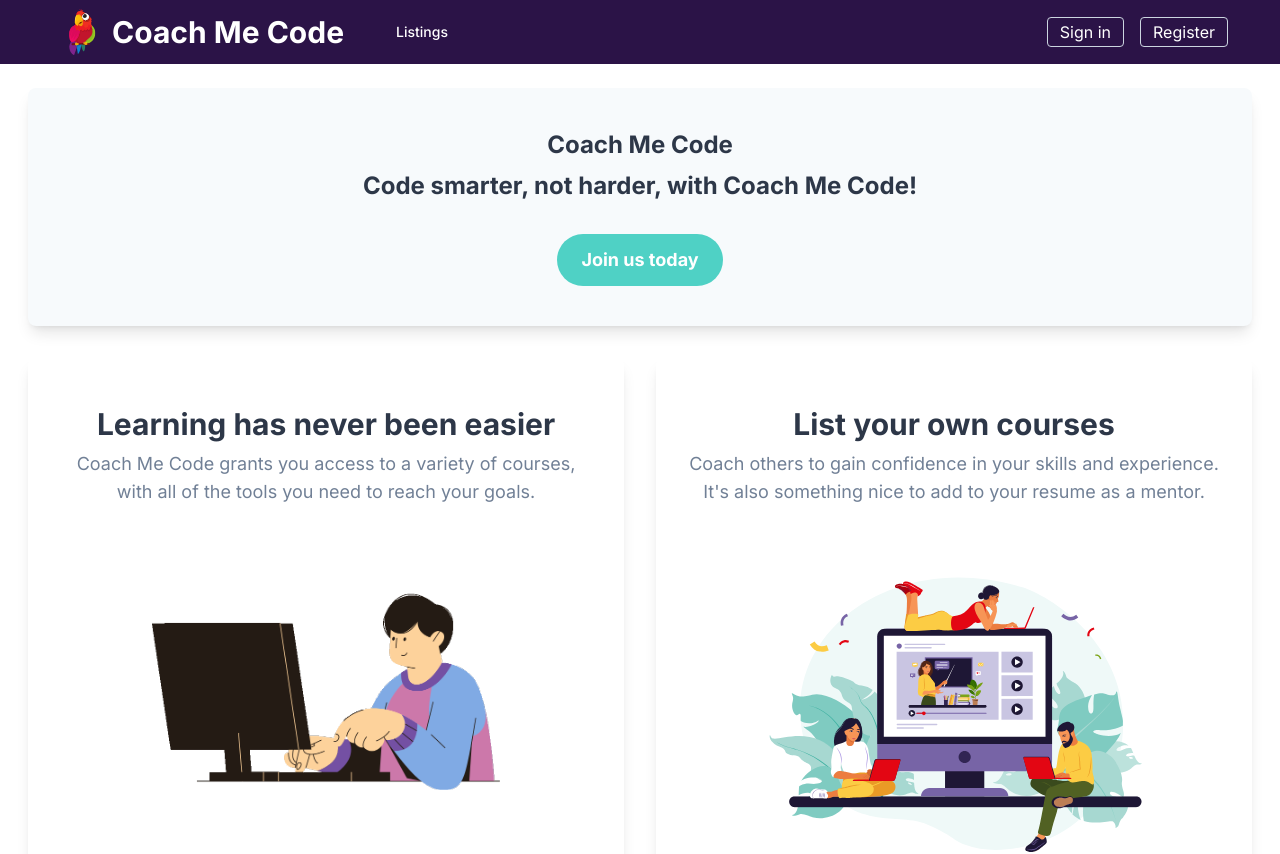
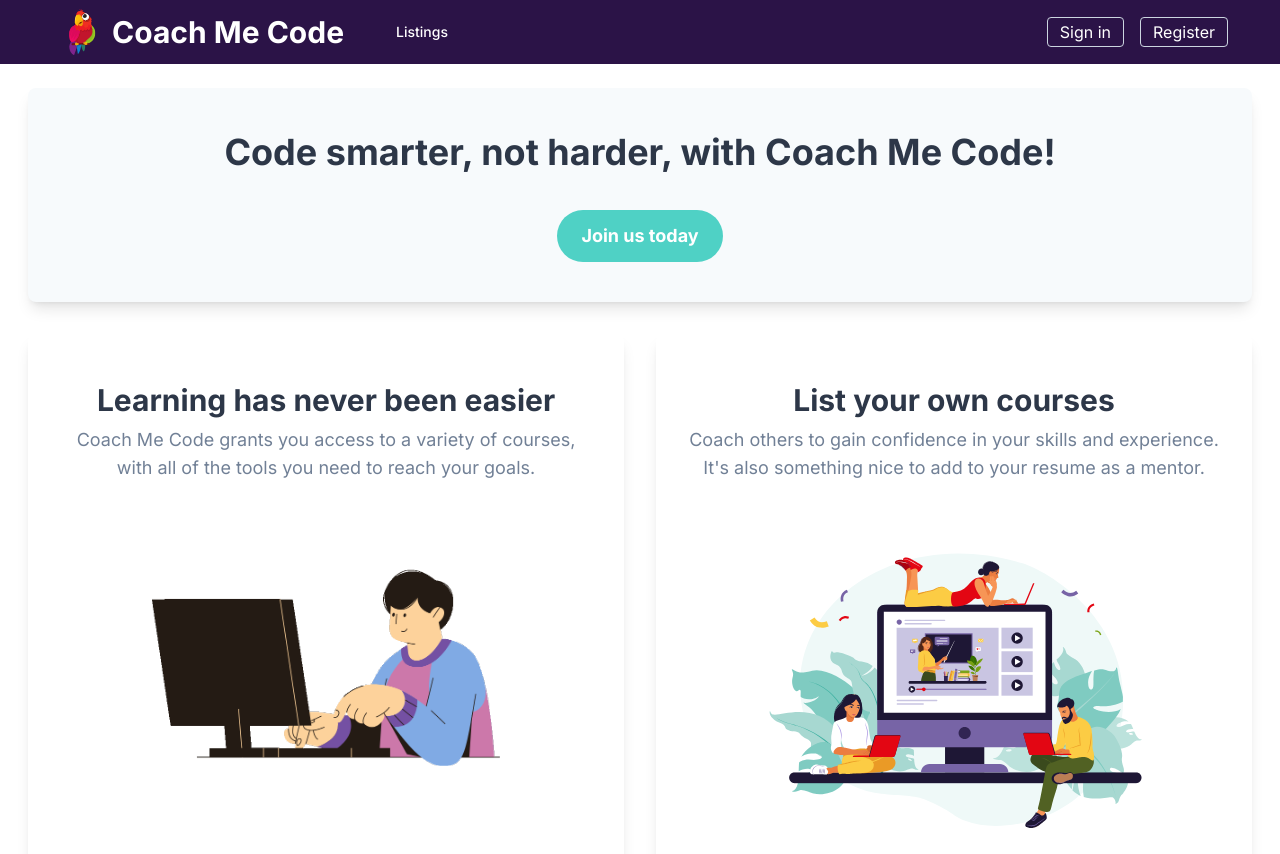
Before and after one commit to Spyabo/coach-me-code, a Next.js app: page / in a window 1280 px wide. Shown: the top 854 px of the page. Built offline with nearby package versions, Linux system fonts and the light colour scheme; no server answers.

Commit message:
Add slogan

```diff
--- a/src/app/page.tsx
+++ b/src/app/page.tsx
@@ -8,12 +8,9 @@ export default function Landing() {
   return (
     <main className="flex flex-col items-center gap-8 p-6 md:mt-15 max-w-7xl mx-auto lg:px-7 ">
       <div className="bg-gray-100 px-8 py-10 rounded-lg text-center shadow-lg w-full bg-hero-pattern bg-cover bg-center">
-        <h1 className="text-3xl md:text-2xl font-bold text-gray-800 leading-tight md:leading-snug mb-2">
-          Coach Me Code
+        <h1 className="text-2xl md:text-4xl font-bold text-gray-800 leading-tight md:leading-snug mb-2">
+          Code smarter, not harder, with Coach Me Code!
         </h1>
-        <h2 className="text-3xl md:text-2xl font-bold text-gray-800 leading-tight md:leading-snug mb-2">
-          Code smarter, not harder, with Coach Me Code!
-        </h2>
         <a href="/sign-up">
           <button className="bg-green-400 hover:bg-red-400 text-white text-lg text-center font-bold py-3 px-6 rounded-full mt-6 hover:bg-orange-600 transition-colors duration-300 ease-in-out">
             Join us today
```
